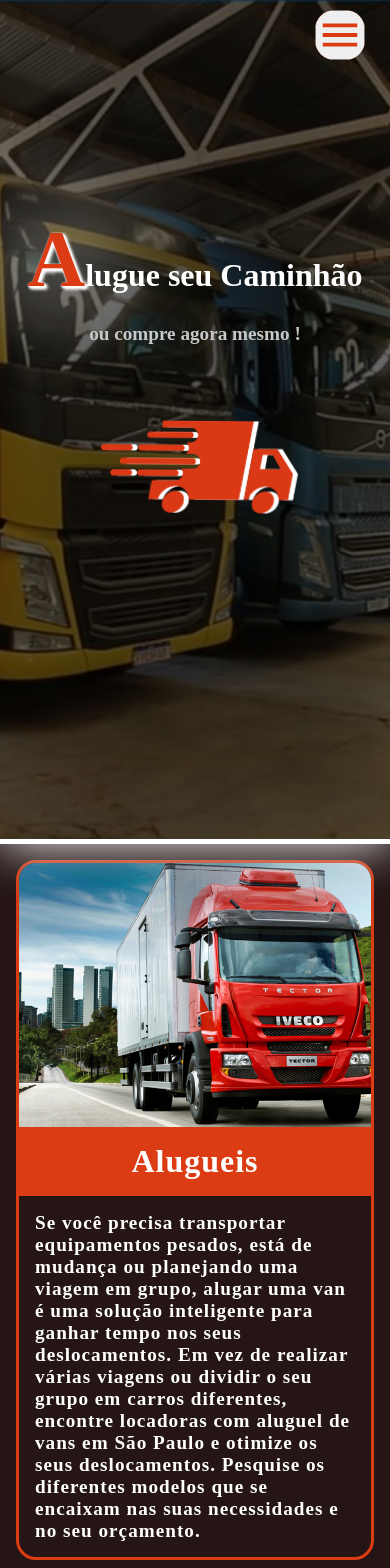
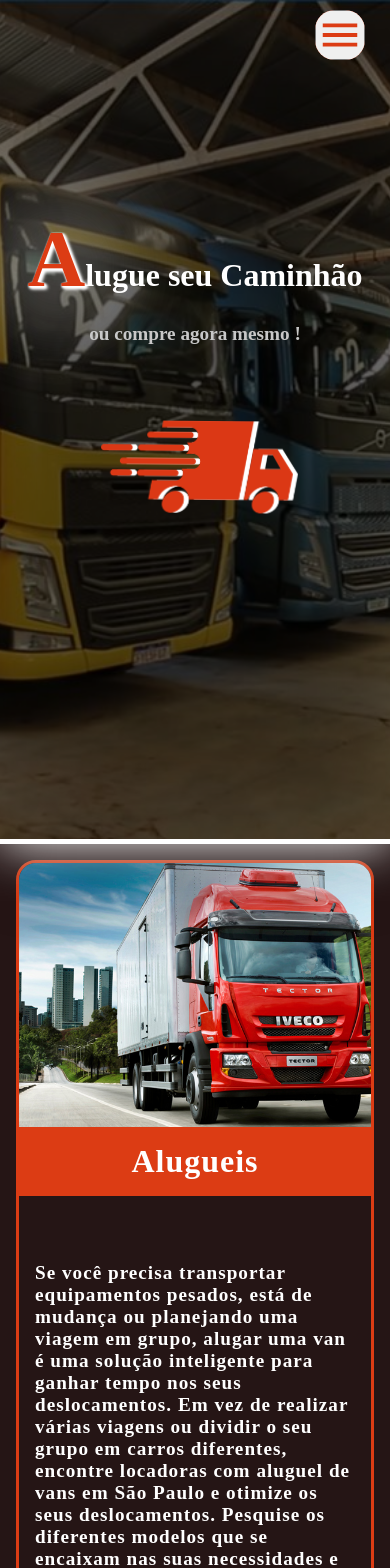
Before and after one commit to DoisKabr/alugueseucaminhao, a Next.js app: page / in a window 390 px wide. Shown: the top 1568 px of the page. Built offline with nearby package versions, Linux system fonts and the light colour scheme.

Commit message:
Add files via upload

```diff
--- a/src/styles/cards/AreaCards.module.css
+++ b/src/styles/cards/AreaCards.module.css
@@ -78,7 +78,7 @@
 
     .secao a {
         width: 100%;
-        height: 700px;
+        min-height: 800px;
     }
 
     .secao a:hover {
```
